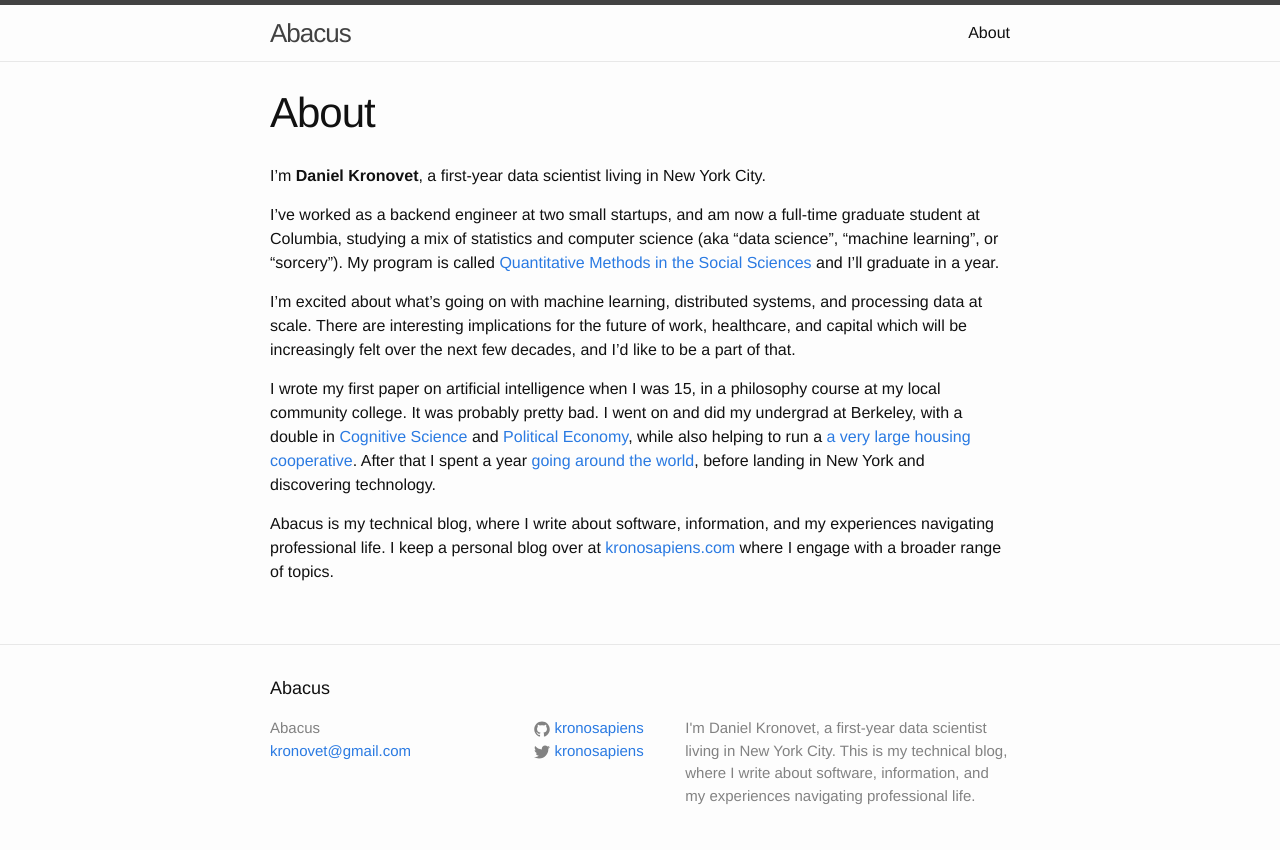
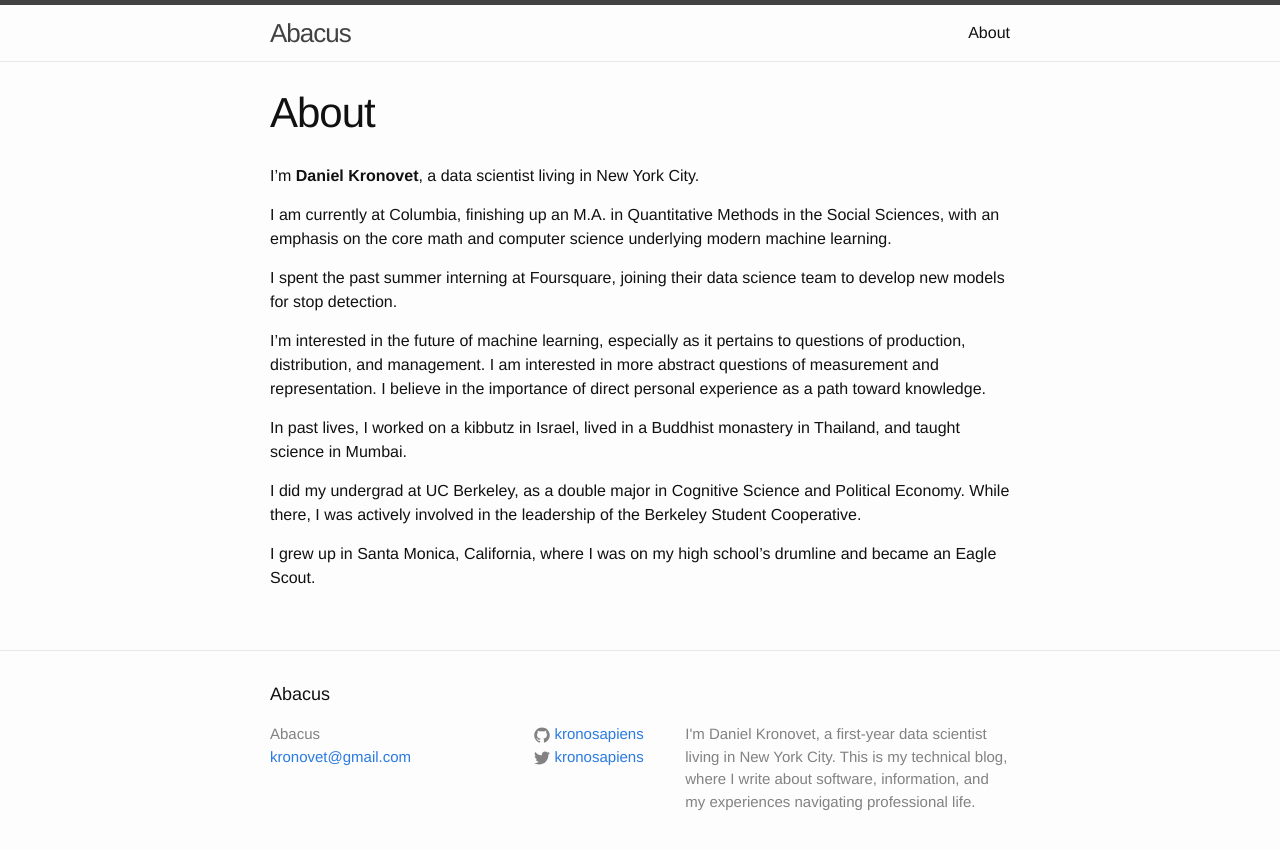
Before and after one commit to kronosapiens/kronosapiens.github.io, a Jekyll site: the page built from about.md, in a window 1280 px wide. Shown: the top 850 px of the page. Built offline with Jekyll 4.4.1, drawn with Linux system fonts in a browser that asks for light colours.

Commit message:
Update about

```diff
--- a/about.md
+++ b/about.md
@@ -4,12 +4,16 @@ title: About
 permalink: /about/
 ---
 
-I'm **Daniel Kronovet**, a first-year data scientist living in New York City.
+I'm **Daniel Kronovet**, a data scientist living in New York City.
 
-I've worked as a backend engineer at two small startups, and am now a full-time graduate student at Columbia, studying a mix of statistics and computer science (aka "data science", "machine learning", or "sorcery"). My program is called [Quantitative Methods in the Social Sciences](http://qmss.columbia.edu/) and I'll graduate in a year.
+I am currently at Columbia, finishing up an M.A. in Quantitative Methods in the Social Sciences, with an emphasis on the core math and computer science underlying modern machine learning.
 
-I'm excited about what's going on with machine learning, distributed systems, and processing data at scale. There are interesting implications for the future of work, healthcare, and capital which will be increasingly felt over the next few decades, and I'd like to be a part of that.
+I spent the past summer interning at Foursquare, joining their data science team to develop new models for stop detection.
 
-I wrote my first paper on artificial intelligence when I was 15, in a philosophy course at my local community college. It was probably pretty bad. I went on and did my undergrad at Berkeley, with a double in [Cognitive Science](http://cogsci.berkeley.edu/) and [Political Economy](http://iastp.berkeley.edu/pe), while also helping to run a [a very large housing cooperative](http://www.bsc.coop/). After that I spent a year [going around the world](http://www.huffingtonpost.com/daniel-kronovet/), before landing in New York and discovering technology.
+I'm interested in the future of machine learning, especially as it pertains to questions of production, distribution, and management. I am interested in more abstract questions of measurement and representation. I believe in the importance of direct personal experience as a path toward knowledge.
 
-Abacus is my technical blog, where I write about software, information, and my experiences navigating professional life. I keep a personal blog over at [kronosapiens.com](http://kronosapiens.com) where I engage with a broader range of topics.
+In past lives, I worked on a kibbutz in Israel, lived in a Buddhist monastery in Thailand, and taught science in Mumbai.
+
+I did my undergrad at UC Berkeley, as a double major in Cognitive Science and Political Economy. While there, I was actively involved in the leadership of the Berkeley Student Cooperative.
+
+I grew up in Santa Monica, California, where I was on my high school's drumline and became an Eagle Scout.
```
